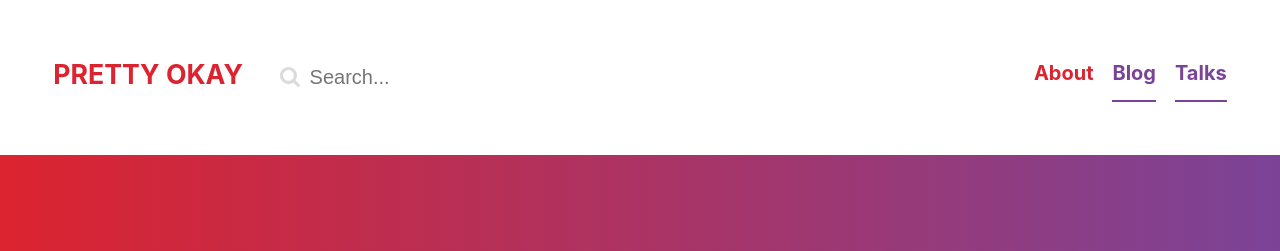
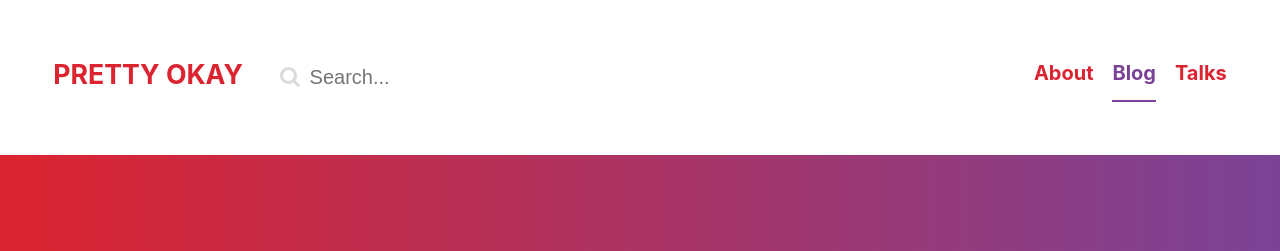
Before and after one commit to trentmwillis/pretty-okay.dev, a Jekyll site: the page built from index.html, in a window 1280 px wide. Shown: the top 251 px of the page. Built offline with Jekyll 4.4.1, drawn with Linux system fonts in a browser that asks for light colours; comment, search, counter and statistics services are not loaded.

Commit message:
Fix minor nav issues

```diff
--- a/_includes/header.html
+++ b/_includes/header.html
@@ -24,7 +24,7 @@
   <nav id="nav" class="site-header_nav">
     {% for navPage in site.pages %}
       {% if navPage.nav_title %}
-        <a class="site-header_link {% if navPage.url == page.url or navPage.category == page.category %}active{% endif %}" href="{{navPage.url | remove: '.html'}}">{{navPage.nav_title}}</a>
+        <a class="site-header_link {% if navPage.url == page.url or navPage.nav_title == page.nav_title %}active{% endif %}" href="{{navPage.url | remove: '.html'}}">{{navPage.nav_title}}</a>
       {% endif %}
     {% endfor %}
   </nav>
--- a/_sass/_layout.scss
+++ b/_sass/_layout.scss
@@ -55,6 +55,7 @@
     padding: 1rem;
     border: none;
     color: $color-grey;
+    background: transparent;
 
     &:first-of-type {
       margin-left: auto;
--- a/about.html
+++ b/about.html
@@ -2,7 +2,6 @@
 layout: default
 title: "I'm <strong>Trent Willis</strong>. I make internet things."
 nav_title: "About"
-category: "about"
 landing: true
 ---
 
```
